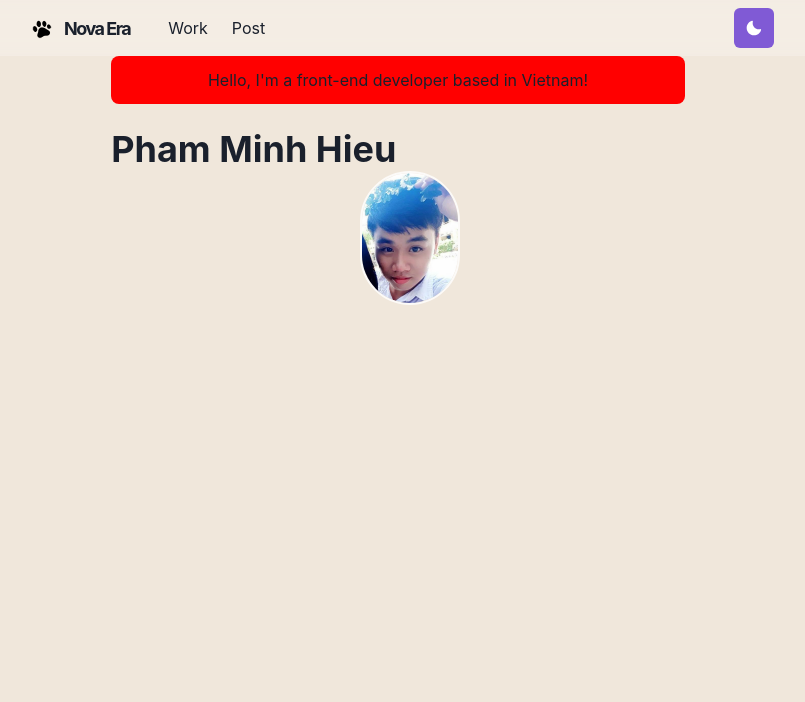
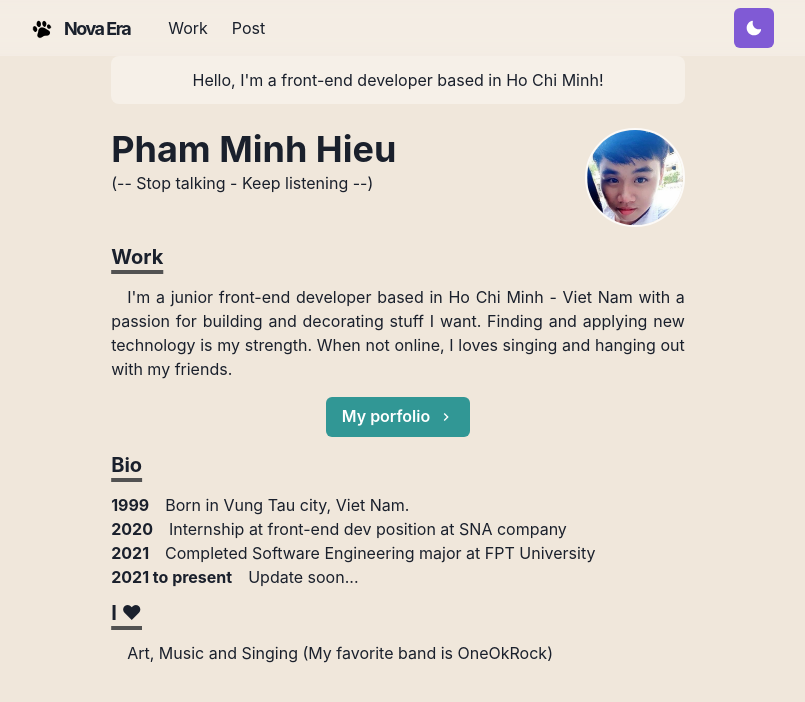
Before and after one commit to phaminhieuu/novaera, a Next.js app: page / in a window 1280 px wide. Shown: the top 702 px of the page, without its empty margins (242-1047 px from the left). Built offline with nearby package versions, Linux system fonts and the light colour scheme.

Commit message:
create theme, framer motion and adding content for index page

```diff
--- /dev/null
+++ b/components/bio.tsx
@@ -0,0 +1,12 @@
+import {Box} from '@chakra-ui/react'
+import styled from '@emotion/styled'
+
+export const BioSection = styled(Box)`
+    padding-left: 3.4em;
+    text-indent : -3.4em;
+`
+
+export const BioYear = styled.span`
+    font-weight: bold;
+    margin-right: 1em;
+`
--- a/components/navbar.tsx
+++ b/components/navbar.tsx
@@ -86,7 +86,7 @@ export default function Navbar(props: NavbarProps) {
 				<Box flex={1} align="right">
 					<ThemeToggleButton />
 					<Box ml={2} display={{ base: 'inline-block', md: 'none' }}>
-						<Menu>
+						<Menu id="navbar-menu">
 							<MenuButton
 								as={IconButton}
 								icon={<HamburgerIcon />}
--- /dev/null
+++ b/components/paragraph.tsx
@@ -0,0 +1,7 @@
+import styled from '@emotion/styled'
+
+const Paragraph = styled.p`
+	text-align: justify;
+	text-indent: 1em;
+`
+export default Paragraph
--- /dev/null
+++ b/components/section.tsx
@@ -0,0 +1,26 @@
+import { HTMLMotionProps, motion } from 'framer-motion'
+import { chakra, HTMLChakraProps, shouldForwardProp } from '@chakra-ui/react'
+import { ReactChild } from 'react'
+
+type Merge<P, T> = Omit<P, keyof T> & T
+
+type MotionBoxProps = Merge<HTMLChakraProps<'div'>, HTMLMotionProps<'div'>>
+
+export const MotionBox: React.FC<MotionBoxProps> = motion(chakra.div)
+
+export type SectionProps = {
+	children: ReactChild[] | ReactChild
+	delay: number
+}
+
+const Section = ({ children, delay = 0 }: SectionProps) => (
+	<MotionBox
+		initial={{ y: 10, opacity: 0 }}
+		animate={{ y: 0, opacity: 1 }}
+		transition={{ duration: 0.8, delay }}
+	>
+		{children}
+	</MotionBox>
+)
+
+export default Section
--- a/pages/index.tsx
+++ b/pages/index.tsx
@@ -1,14 +1,25 @@
+import { ChevronRightIcon } from '@chakra-ui/icons'
+import { Box, Container, Heading } from '@chakra-ui/layout'
+import { Button, Image, useColorModeValue } from '@chakra-ui/react'
 import React from 'react'
-import { Container, Box, Heading } from '@chakra-ui/layout'
-import { Image } from '@chakra-ui/react'
+import Paragraph from '../components/paragraph'
+import Section from '../components/section'
+import NextLink from 'next/link'
+import { BioSection, BioYear } from '../components/bio'
 
 export interface PageProps {}
 
 export default function Page(props: PageProps) {
 	return (
 		<Container>
-			<Box borderRadius="lg" bg="red" p={3} mb={6} align="center">
-				Hello, I&apos;m a front-end developer based in Vietnam!
+			<Box
+				borderRadius="lg"
+				p={3}
+				mb={6}
+				textAlign="center"
+				bg={useColorModeValue('whiteAlpha.500', 'whiteAlpha.200')}
+			>
+				Hello, I&apos;m a front-end developer based in Ho Chi Minh!
 			</Box>
 
 			<Box display={{ md: 'flex' }}>
@@ -16,9 +27,14 @@ export default function Page(props: PageProps) {
 					<Heading as="h2" variant="page-title">
 						Pham Minh Hieu
 					</Heading>
+					<p>(-- Stop talking - Keep listening --)</p>
 				</Box>
-			</Box>
-			<Box flexShrink={0} mt={{ base: 4, md: 0 }} ml={{ md: 6 }} align="center">
+				<Box
+					flexShrink={0}
+					mt={{ base: 4, md: 0 }}
+					ml={{ md: 6 }}
+					textAlign="center"
+				>
 					<Image
 						borderColor="whiteAlpha.800"
 						borderWidth={2}
@@ -30,6 +46,56 @@ export default function Page(props: PageProps) {
 						alt="Profile Image"
 					/>
 				</Box>
+			</Box>
+			<Section delay={0.1}>
+				<Heading as="h3" variant="section-title">
+					Work
+				</Heading>
+				<Paragraph>
+					I&apos;m a junior front-end developer based in Ho Chi Minh - Viet Nam
+					with a passion for building and decorating stuff I want. Finding and
+					applying new technology is my strength. When not online, I loves
+					singing and hanging out with my friends.
+				</Paragraph>
+				<Box align="center" my={4}>
+					<NextLink href="/works">
+						<Button rightIcon={<ChevronRightIcon />} colorScheme="teal">
+							My porfolio
+						</Button>
+					</NextLink>
+				</Box>
+			</Section>
+
+			<Section delay={0.1}>
+				<Heading as="h3" variant="section-title">
+					Bio
+				</Heading>
+				<BioSection>
+					<BioYear>1999</BioYear>
+					Born in Vung Tau city, Viet Nam.
+				</BioSection>
+				<BioSection>
+					<BioYear>2020</BioYear>
+					Internship at front-end dev position at SNA company
+				</BioSection>
+				<BioSection>
+					<BioYear>2021</BioYear>
+					Completed Software Engineering major at FPT University
+				</BioSection>
+				<BioSection>
+					<BioYear>2021 to present</BioYear>
+					Update soon...
+				</BioSection>
+			</Section>
+
+			<Section delay={0.1}>
+				<Heading as="h3" variant="section-title">
+					I ♥
+				</Heading>
+				<Paragraph>
+					Art, Music and Singing (My favorite band is OneOkRock)
+				</Paragraph>
+			</Section>
 		</Container>
 	)
 }
```
Also changed, not shown: public/images/minh_hieu.jpg. Lines whose indentation alone changed are shown as unchanged.
